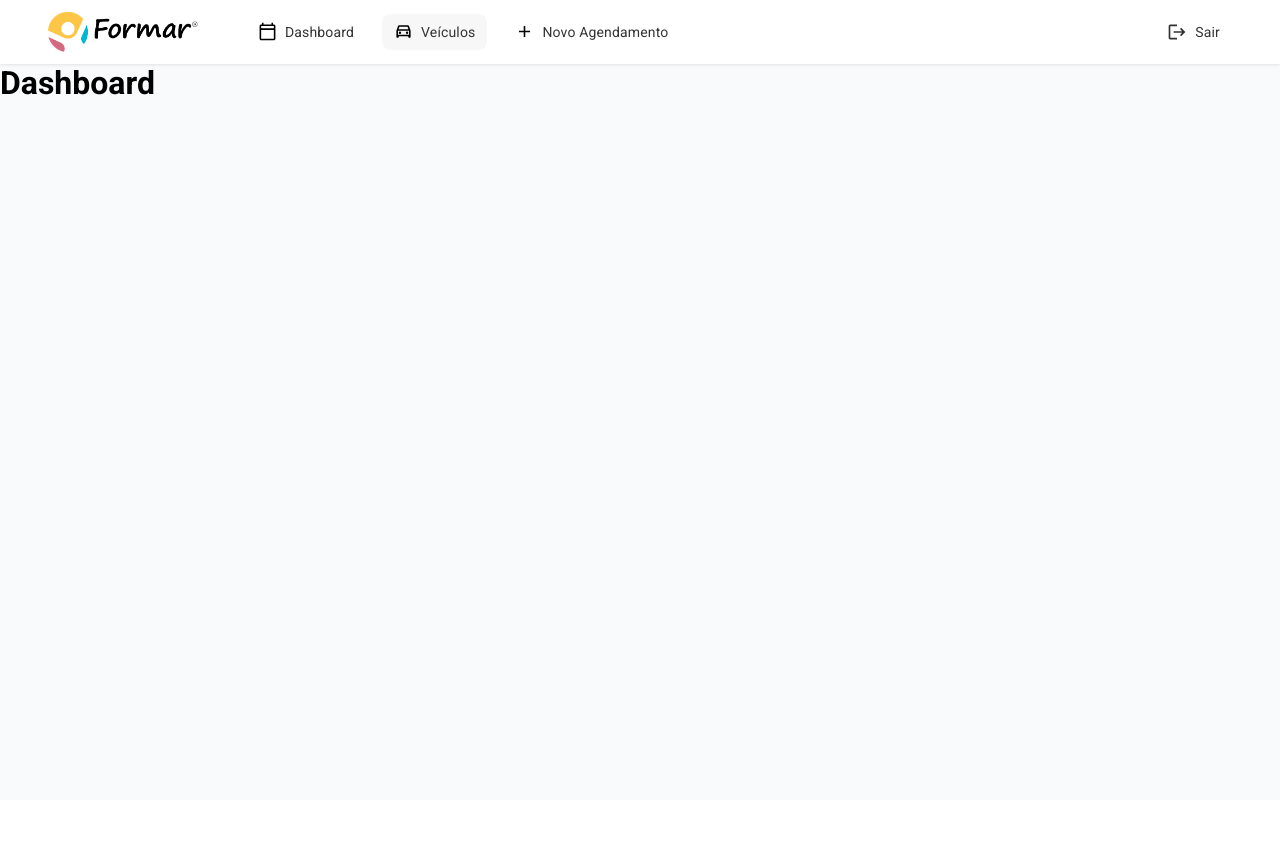
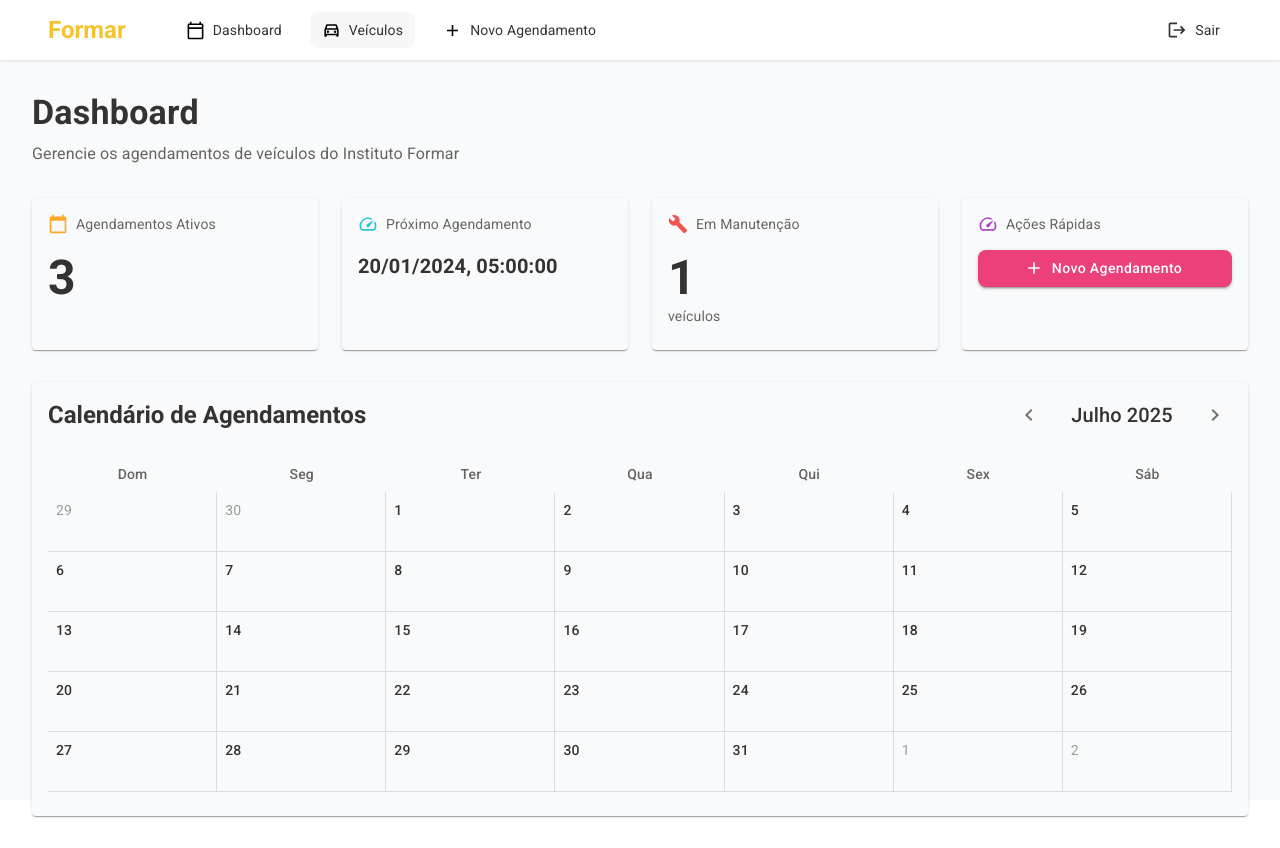
Before and after one commit to NicollasDelgado/Formar-FrontEnd, a React (Vite) app: page /Home in a window 1280 px wide. Before the commit the page ends 800 px from the top, so only its background shows below. Built offline with nearby package versions, Linux system fonts and the light colour scheme.

Commit message:
Dashboard - Calendário

```diff
--- a/src/pages/dashboard/Dashboard.tsx
+++ b/src/pages/dashboard/Dashboard.tsx
@@ -1,13 +1,243 @@
 import React from 'react'
-
-import { Box } from '@mui/material'
-import { BaseLayoutPage } from '../../shared/layouts'
+import {
+  Box,
+  Card,
+  CardContent,
+  Typography,
+  Button,
+  IconButton,
+  Grid,
+  useTheme,
+} from '@mui/material'
+import {
+  CalendarToday,
+  Build,
+  Speed,
+  ChevronLeft,
+  ChevronRight,
+  Add,
+} from '@mui/icons-material'
+import { BaseLayoutPage } from '../../shared/layouts/BaseLayoutPage'
 
 export const Dashboard: React.FC = () => {
+  const theme = useTheme()
+
+  // Dados do calendário
+  const currentMonth = 'Julho 2025'
+  const daysOfWeek = ['Dom', 'Seg', 'Ter', 'Qua', 'Qui', 'Sex', 'Sáb']
+
+  // Gerar dias do calendário (exemplo para julho 2025)
+  const calendarDays = [
+    // Semana 1
+    [29, 30, 1, 2, 3, 4, 5],
+    // Semana 2
+    [6, 7, 8, 9, 10, 11, 12],
+    // Semana 3
+    [13, 14, 15, 16, 17, 18, 19],
+    // Semana 4
+    [20, 21, 22, 23, 24, 25, 26],
+    // Semana 5
+    [27, 28, 29, 30, 31, 1, 2],
+  ]
+
   return (
     <BaseLayoutPage>
-      <Box width="100%" display="flex">
-        <h1>Dashboard</h1>
+      <Box p={4}>
+        {/* Título e Subtítulo */}
+        <Box mb={4}>
+          <Typography variant="h4" fontWeight="bold" mb={1}>
+            Dashboard
+          </Typography>
+          <Typography variant="body1" color="text.secondary">
+            Gerencie os agendamentos de veículos do Instituto Formar
+          </Typography>
+        </Box>
+
+        {/* Cards de Estatísticas */}
+        <Grid container spacing={3} mb={4}>
+          {/* Agendamentos Ativos */}
+          <Grid item xs={12} sm={6} md={3}>
+            <Card sx={{ height: '100%' }}>
+              <CardContent>
+                <Box display="flex" alignItems="center" mb={2}>
+                  <CalendarToday sx={{ color: '#FFA726', fontSize: 20 }} />
+                  <Typography variant="body2" color="text.secondary" ml={1}>
+                    Agendamentos Ativos
+                  </Typography>
+                </Box>
+                <Typography variant="h3" fontWeight="bold">
+                  3
+                </Typography>
+              </CardContent>
+            </Card>
+          </Grid>
+
+          {/* Próximo Agendamento */}
+          <Grid item xs={12} sm={6} md={3}>
+            <Card sx={{ height: '100%' }}>
+              <CardContent>
+                <Box display="flex" alignItems="center" mb={2}>
+                  <Speed sx={{ color: '#26C6DA', fontSize: 20 }} />
+                  <Typography variant="body2" color="text.secondary" ml={1}>
+                    Próximo Agendamento
+                  </Typography>
+                </Box>
+                <Typography variant="h6" fontWeight="bold">
+                  20/01/2024, 05:00:00
+                </Typography>
+              </CardContent>
+            </Card>
+          </Grid>
+
+          {/* Em Manutenção */}
+          <Grid item xs={12} sm={6} md={3}>
+            <Card sx={{ height: '100%' }}>
+              <CardContent>
+                <Box display="flex" alignItems="center" mb={2}>
+                  <Build sx={{ color: '#EF5350', fontSize: 20 }} />
+                  <Typography variant="body2" color="text.secondary" ml={1}>
+                    Em Manutenção
+                  </Typography>
+                </Box>
+                <Typography variant="h3" fontWeight="bold">
+                  1
+                </Typography>
+                <Typography variant="body2" color="text.secondary">
+                  veículos
+                </Typography>
+              </CardContent>
+            </Card>
+          </Grid>
+
+          {/* Ações Rápidas */}
+          <Grid item xs={12} sm={6} md={3}>
+            <Card sx={{ height: '100%' }}>
+              <CardContent>
+                <Box display="flex" alignItems="center" mb={2}>
+                  <Speed sx={{ color: '#AB47BC', fontSize: 20 }} />
+                  <Typography variant="body2" color="text.secondary" ml={1}>
+                    Ações Rápidas
+                  </Typography>
+                </Box>
+                <Button
+                  variant="contained"
+                  startIcon={<Add />}
+                  sx={{
+                    backgroundColor: '#EC407A',
+                    color: 'white',
+                    textTransform: 'none',
+                    borderRadius: 2,
+                    '&:hover': {
+                      backgroundColor: '#D81B60',
+                    },
+                  }}
+                  fullWidth
+                >
+                  Novo Agendamento
+                </Button>
+              </CardContent>
+            </Card>
+          </Grid>
+        </Grid>
+
+        {/* Calendário */}
+        <Card>
+          <CardContent>
+            {/* Header do Calendário */}
+            <Box
+              display="flex"
+              justifyContent="space-between"
+              alignItems="center"
+              mb={3}
+            >
+              <Typography variant="h5" fontWeight="bold">
+                Calendário de Agendamentos
+              </Typography>
+
+              <Box display="flex" alignItems="center">
+                <IconButton size="small">
+                  <ChevronLeft />
+                </IconButton>
+                <Typography
+                  variant="h6"
+                  mx={2}
+                  minWidth="120px"
+                  textAlign="center"
+                >
+                  {currentMonth}
+                </Typography>
+                <IconButton size="small">
+                  <ChevronRight />
+                </IconButton>
+              </Box>
+            </Box>
+
+            {/* Dias da Semana */}
+            <Grid container>
+              {daysOfWeek.map((day) => (
+                <Grid item xs key={day} sx={{ width: '14.28%' }}>
+                  <Typography
+                    variant="body2"
+                    color="text.secondary"
+                    fontWeight="medium"
+                    textAlign="center"
+                    py={1}
+                  >
+                    {day}
+                  </Typography>
+                </Grid>
+              ))}
+            </Grid>
+
+            {/* Dias do Calendário */}
+            {calendarDays.map((week, weekIndex) => (
+              <Grid container key={weekIndex}>
+                {week.map((day, dayIndex) => {
+                  const isCurrentMonth = !(
+                    (weekIndex === 0 && day > 20) ||
+                    (weekIndex === 4 && day < 10)
+                  )
+
+                  return (
+                    <Grid
+                      item
+                      xs
+                      key={`${weekIndex}-${dayIndex}`}
+                      sx={{ width: '14.28%' }}
+                    >
+                      <Box
+                        sx={{
+                          height: 60,
+                          display: 'flex',
+                          alignItems: 'flex-start',
+                          justifyContent: 'flex-start',
+                          p: 1,
+                          cursor: 'pointer',
+                          '&:hover': {
+                            backgroundColor: 'rgba(0, 0, 0, 0.04)',
+                          },
+                          borderRight: '1px solid',
+                          borderBottom: '1px solid',
+                          borderColor: theme.palette.divider,
+                        }}
+                      >
+                        <Typography
+                          variant="body2"
+                          color={
+                            isCurrentMonth ? 'text.primary' : 'text.disabled'
+                          }
+                          fontWeight={isCurrentMonth ? 'medium' : 'normal'}
+                        >
+                          {day}
+                        </Typography>
+                      </Box>
+                    </Grid>
+                  )
+                })}
+              </Grid>
+            ))}
+          </CardContent>
+        </Card>
       </Box>
     </BaseLayoutPage>
   )
--- a/src/shared/layouts/BaseLayoutPage.tsx
+++ b/src/shared/layouts/BaseLayoutPage.tsx
@@ -3,7 +3,7 @@ import CalendarTodayOutlinedIcon from '@mui/icons-material/CalendarTodayOutlined
 import DriveEtaOutlinedIcon from '@mui/icons-material/DriveEtaOutlined'
 import AddOutlinedIcon from '@mui/icons-material/AddOutlined'
 import LogoutIcon from '@mui/icons-material/Logout'
-import logo from '../../assets/logo.png'
+// import logo from '../../assets/logo.png' // Ajuste o caminho conforme necessário
 
 interface IBaseLayoutPageProps {
   children: React.ReactNode
@@ -38,7 +38,10 @@ export const BaseLayoutPage: React.FC<IBaseLayoutPageProps> = ({
       >
         {/* LOGO E MENU */}
         <Box display="flex" alignItems="center">
-          <img src={logo} alt="Instituto Formar" width="150px" />
+          {/* <img src={logo} alt="Instituto Formar" width="150px" /> */}
+          <Typography variant="h5" fontWeight="bold" color="primary">
+            Formar
+          </Typography>
 
           {/* BOTÕES */}
           <Box display="flex" alignItems="center" ml={6}>
```
